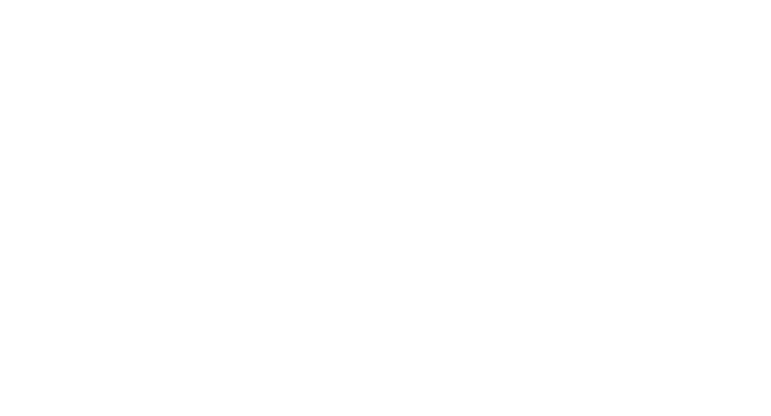
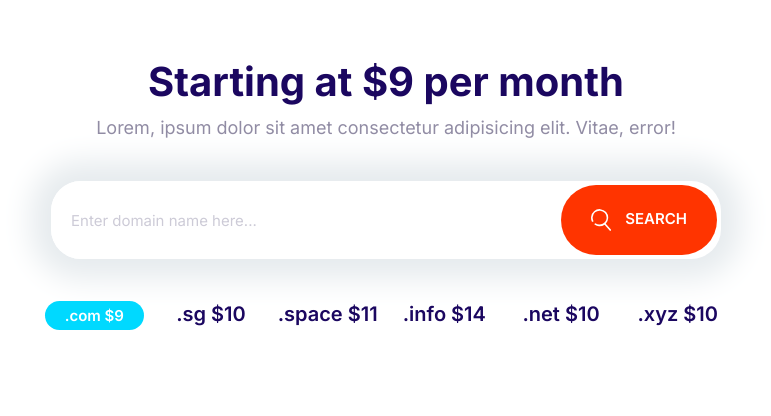
Before and after one commit to faisaloias/faisals, a plain HTML site: page index.html in a window 1280 px wide. Shown: the whole page, without its empty margins (254-1025 px from the left). Drawn offline with Linux system fonts and the light colour scheme.

Commit message:
domain block is done.

```diff
--- a/css/styles.css
+++ b/css/styles.css
@@ -181,6 +181,13 @@ a {
   text-align: center;
   text-transform: uppercase;
   white-space: nowrap;
+  outline: 0;
+}
+.btn .icon {
+  width: 3rem;
+  height: 3rem;
+  padding-right: 1rem;
+  vertical-align: middle;
 }
 .btn--primary {
   background: var(--color-primary);
@@ -249,7 +256,7 @@ a {
 .input-group .input {
   border: 0;
   flex-grow: 1;
-  padding: 1.5rem 1rem;
+  padding: 1.5rem 2rem;
 }
 .input-group .btn {
   margin: 4px;
@@ -618,3 +625,26 @@ a {
     align-self: center;
   }
 }
+
+/*Block domain*/
+.block-domain .input-group {
+  box-shadow: 0 0 30px 20px #e6ebee;
+  border: 0;
+  margin: 4rem auto;
+  max-width: 670px;
+}
+.block-domain__prices {
+  display: grid;
+  grid-template-columns: repeat(3, 1fr);
+  grid-template-rows: repeat(2 6rem);
+  font-size: 2rem;
+  font-weight: 600;
+  justify-items: center;
+  max-width: 700px;
+  margin: 0 auto;
+}
+@media screen and (min-width: 768px) {
+  .block-domain__prices {
+    grid-template-columns: repeat(auto-fit, minmax(10rem, 1fr));
+  }
+}
--- a/index.html
+++ b/index.html
@@ -15,6 +15,36 @@
     <title>Document</title>
   </head>
   <body>
+    <secion class="block container block-domain">
+      <header class="block__header">
+        <h2>Starting at $9 per month</h2>
+        <p>
+          Lorem, ipsum dolor sit amet consectetur adipisicing elit. Vitae,
+          error!
+        </p>
+      </header>
+      <div class="input-group">
+        <input
+          type="text"
+          class="input"
+          placeholder="Enter domain name here..."
+        />
+        <button class="btn btn--accent">
+          <svg class="icon icon--white">
+            <use xlink:href="images/sprite.svg#search"></use>
+          </svg>
+          Search
+        </button>
+      </div>
+      <ul class="list block-domain__prices">
+        <li><span class="badge badge--secondary">.com $9</span></li>
+        <li>.sg $10</li>
+        <li>.space $11</li>
+        <li>.info $14</li>
+        <li>.net $10</li>
+        <li>.xyz $10</li>
+      </ul>
+    </secion>
     <script src="/js/main.js"></script>
   </body>
 </html>
```
Also changed, not shown: components/domain-block.html (added, +25 -0 lines).
